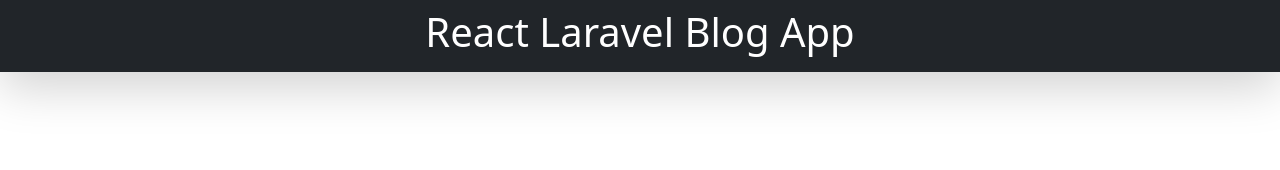
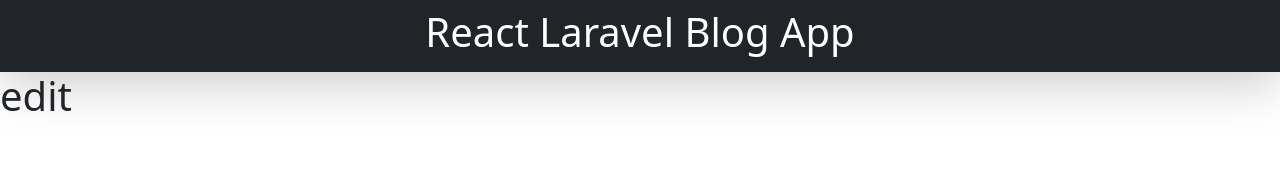
Before and after one commit to Shikat-Mahmud/blog_react_frontend, a React (Vite) app: page /edit/blog/1 in a window 1280 px wide. Shown: the top 170 px of the page. Built offline with nearby package versions, Linux system fonts and the light colour scheme.

Commit message:
path set for edit blog

```diff
--- a/src/App.jsx
+++ b/src/App.jsx
@@ -6,6 +6,7 @@
 import { ToastContainer } from 'react-toastify';
 import 'react-toastify/dist/ReactToastify.css';
 import BlogDetail from './components/BlogDetail';
+import EditBlog from './components/EditBlog';
 
 function App() {
 
@@ -18,6 +19,7 @@
         <Route path='/' element={<Blogs />} />
         <Route path='/create' element={<CreateBlog />} />
         <Route path='/blog/:id' element={<BlogDetail />} />
+        <Route path='/edit/blog/:id' element={<EditBlog />} />
       </Routes>
       <ToastContainer />
     </>
--- a/src/components/BlogCard.jsx
+++ b/src/components/BlogCard.jsx
@@ -31,7 +31,7 @@
                     </p>
                     <div className="d-flex justify-content-between">
                         <a href={`/blog/${blog.id}`} className="btn btn-dark">Details</a>
-                        <a href="#" className="text-dark">
+                        <a href={`/edit/blog/${blog.id}`} className="text-dark">
                             <MdOutlineModeEdit />
                         </a>
                     </div>
--- /dev/null
+++ b/src/components/EditBlog.jsx
@@ -0,0 +1,11 @@
+import React from 'react'
+
+const EditBlog = () => {
+  return (
+    <div>
+      <h1>edit</h1>
+    </div>
+  )
+}
+
+export default EditBlog
```
